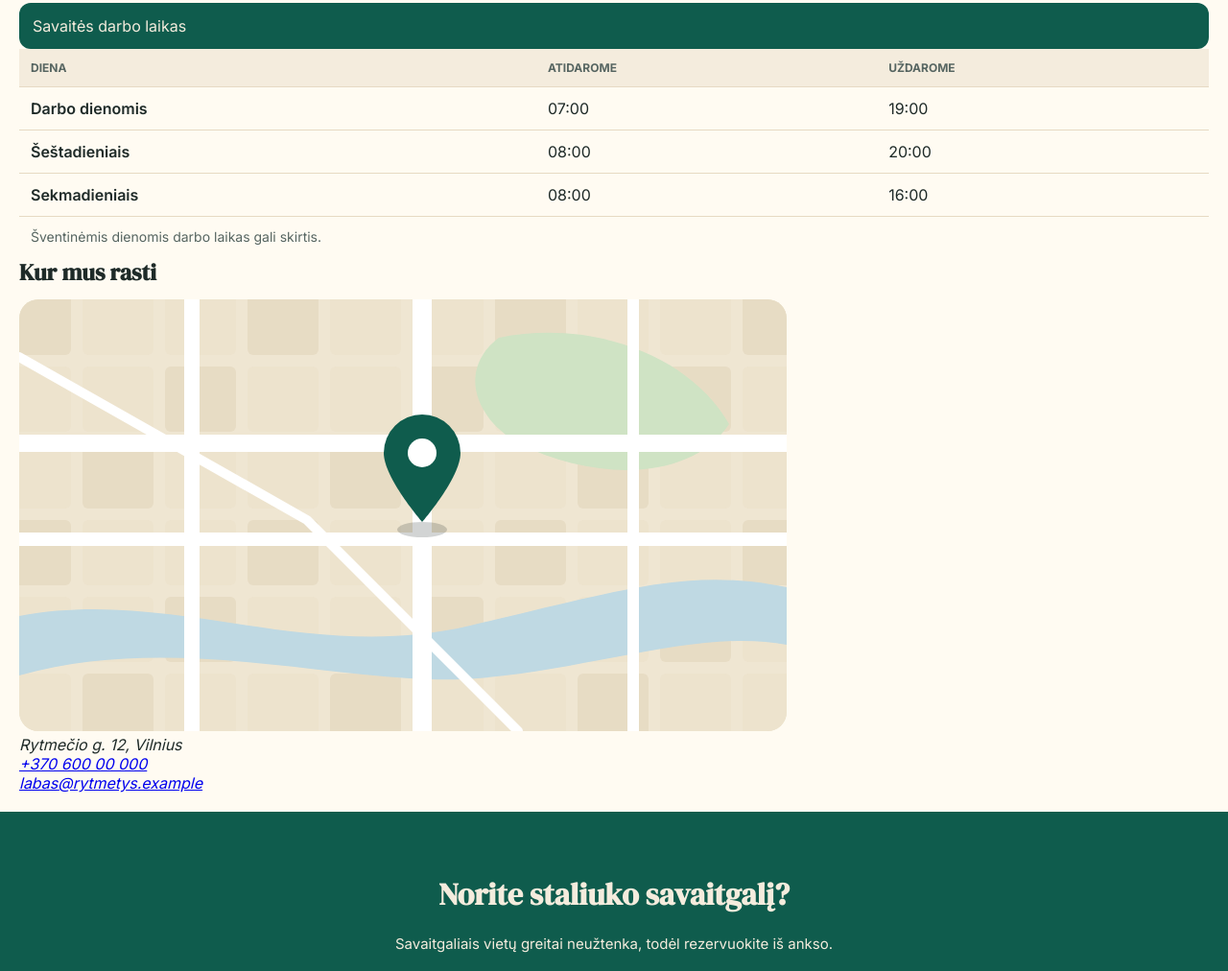
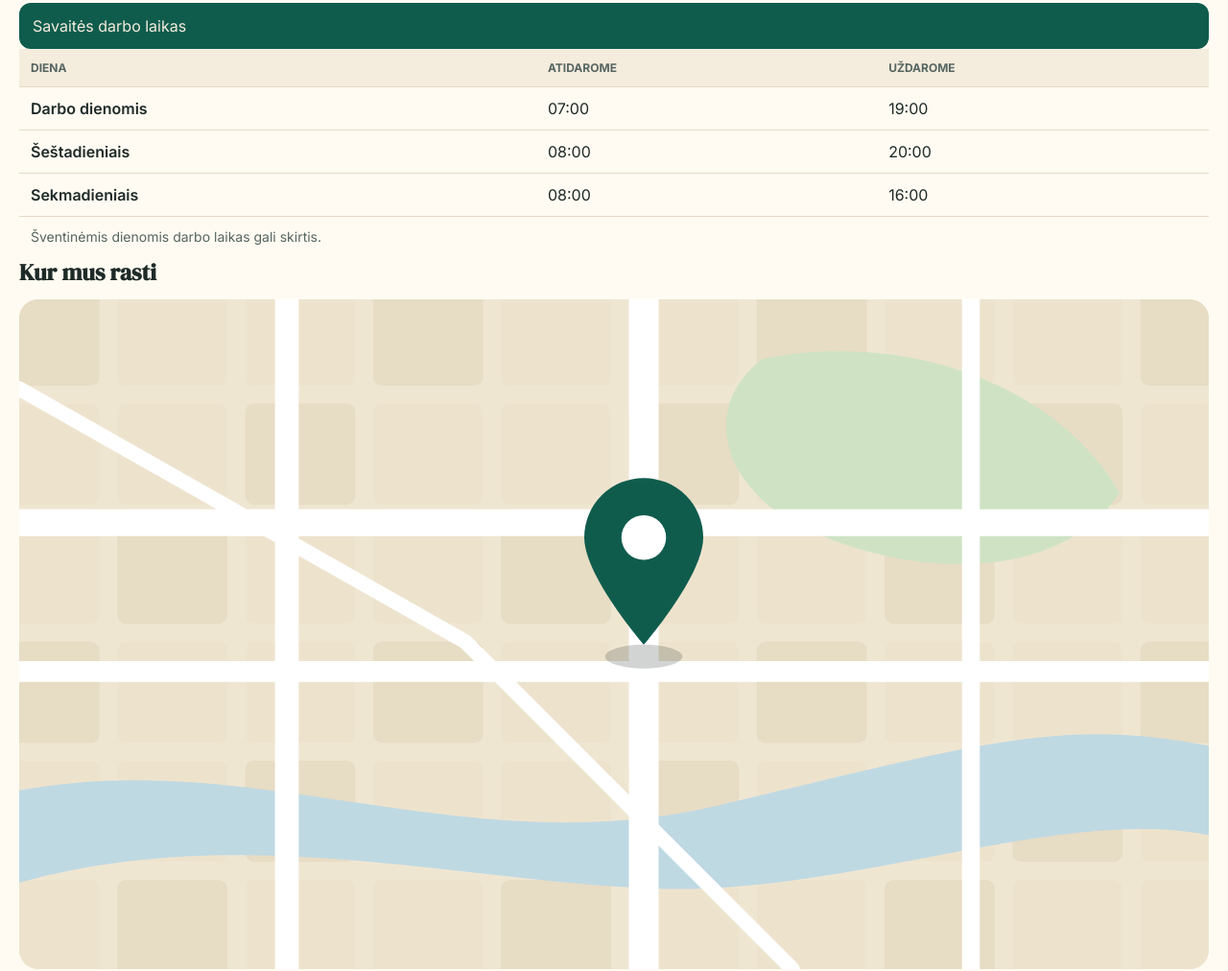
Before and after one commit to scropico2/rytmetys-starteris, a plain HTML site: page index.html in a window 1280 px wide. Shown: the part 10823-11835 px from the top of the page at 96% size. Drawn offline with Linux system fonts and the light colour scheme.

Commit message:
added the table section and also the visit section for the html, now it fullfills the desired outcome

```diff
--- a/index.css
+++ b/index.css
@@ -567,3 +567,20 @@ img {
   font-size: 14px;
   color: var(--text-muted);
 }
+
+.visitMap {
+  display: block;
+  width: 100%;
+  aspect-ratio: 16/9;
+  object-fit: cover;
+  margin-bottom: 20px;
+}
+.visitAddress {
+  font-style: normal;
+
+  line-height: 1.5em;
+}
+.visitAddress a {
+  color: var(--primary);
+  text-decoration: none;
+}
```
